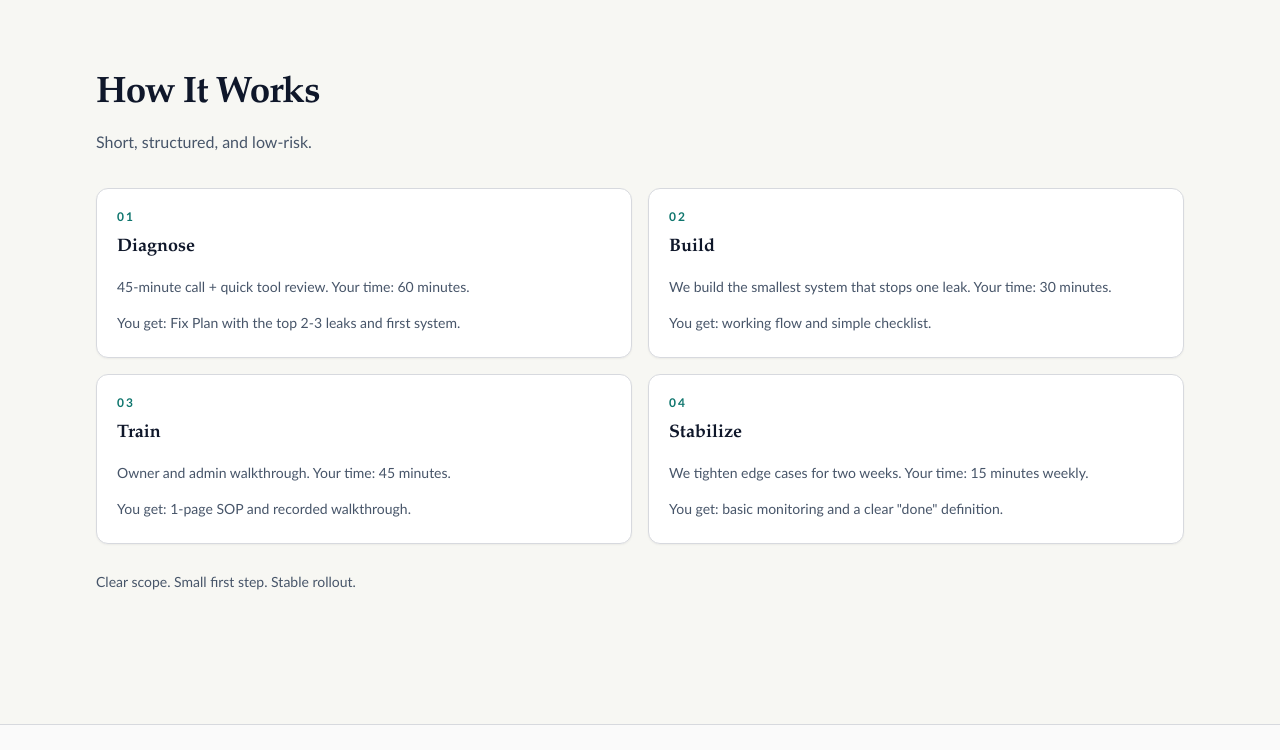
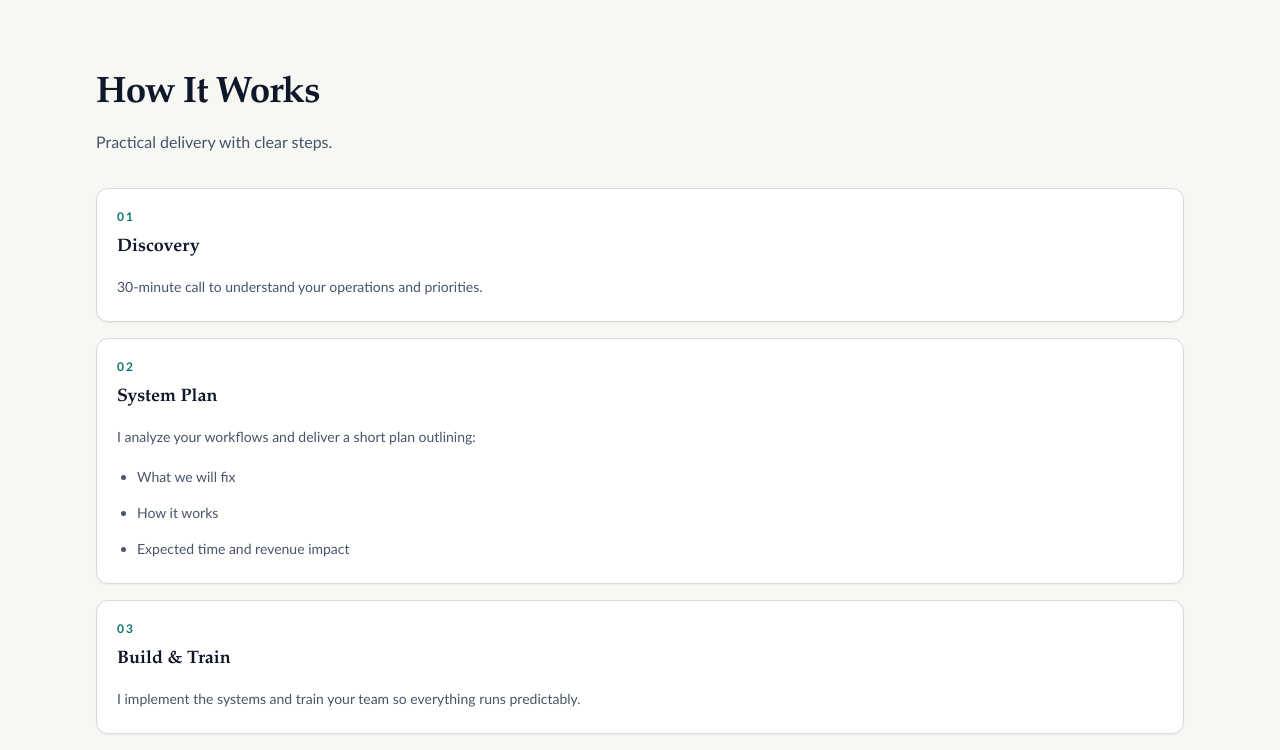
Before and after one commit to blakegrosenthal/operaite-site, a Next.js app: page / in a window 1280 px wide. Shown: the part 1940-2690 px from the top of the page. Built offline with nearby package versions, Linux system fonts and the light colour scheme; no server answers.

Commit message:
update site

```diff
--- a/app/page.tsx
+++ b/app/page.tsx
@@ -99,40 +99,38 @@ export default function HomePage() {
       <Section
         id="process"
         title="How It Works"
-        description="Short, structured, and low-risk."
+        description="Practical delivery with clear steps."
         className="reveal-up border-t border-line py-24 sm:py-32"
         titleClassName="text-3xl sm:text-[2.3rem]"
         descriptionClassName="max-w-2xl"
       >
-        <div className="grid gap-4 md:grid-cols-2">
+        <div className="space-y-4">
           <PracticalStepCard
             step="01"
-            title="Diagnose"
-            lineOne="45-minute call + quick tool review. Your time: 60 minutes."
-            lineTwo='You get: Fix Plan with the top 2-3 leaks and first system.'
+            title="Discovery"
+            lineOne="30-minute call to understand your operations and priorities."
           />
           <PracticalStepCard
             step="02"
-            title="Build"
-            lineOne="We build the smallest system that stops one leak. Your time: 30 minutes."
-            lineTwo="You get: working flow and simple checklist."
+            title="System Plan"
+            lineOne="I analyze your workflows and deliver a short plan outlining:"
+            bullets={[
+              'What we will fix',
+              'How it works',
+              'Expected time and revenue impact'
+            ]}
           />
           <PracticalStepCard
             step="03"
-            title="Train"
-            lineOne="Owner and admin walkthrough. Your time: 45 minutes."
-            lineTwo="You get: 1-page SOP and recorded walkthrough."
+            title="Build & Train"
+            lineOne="I implement the systems and train your team so everything runs predictably."
           />
           <PracticalStepCard
             step="04"
-            title="Stabilize"
-            lineOne="We tighten edge cases for two weeks. Your time: 15 minutes weekly."
-            lineTwo='You get: basic monitoring and a clear "done" definition.'
+            title="Ongoing Support"
+            lineOne="Monthly check-ins to monitor results and refine as needed."
           />
         </div>
-        <p className="mt-6 text-sm leading-7 text-muted">
-          Clear scope. Small first step. Stable rollout.
-        </p>
       </Section>
 
       <Section
@@ -285,12 +283,14 @@ function PracticalStepCard({
   step,
   title,
   lineOne,
-  lineTwo
+  lineTwo,
+  bullets
 }: {
   step: string
   title: string
   lineOne: string
-  lineTwo: string
+  lineTwo?: string
+  bullets?: string[]
 }) {
   return (
     <article className="rounded-xl border border-line bg-white p-5 shadow-sm transition-all duration-300 ease-out hover:-translate-y-0.5 hover:shadow-soft">
@@ -299,7 +299,16 @@ function PracticalStepCard({
       </p>
       <h3 className="mt-2 text-lg font-semibold text-foreground">{title}</h3>
       <p className="mt-3 text-sm leading-7 text-muted">{lineOne}</p>
-      <p className="mt-2 text-sm leading-7 text-muted">{lineTwo}</p>
+      {lineTwo ? <p className="mt-2 text-sm leading-7 text-muted">{lineTwo}</p> : null}
+      {bullets ? (
+        <ul className="mt-3 space-y-2 pl-5 text-sm leading-7 text-muted">
+          {bullets.map((item) => (
+            <li key={item} className="list-disc">
+              {item}
+            </li>
+          ))}
+        </ul>
+      ) : null}
     </article>
   )
 }
```
